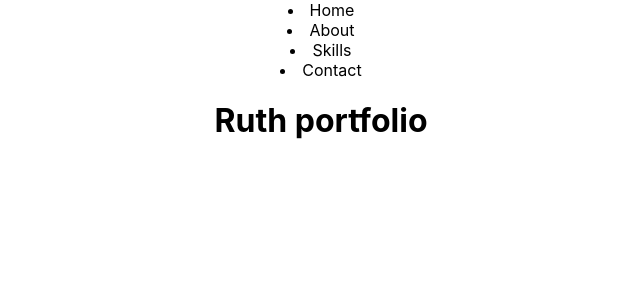
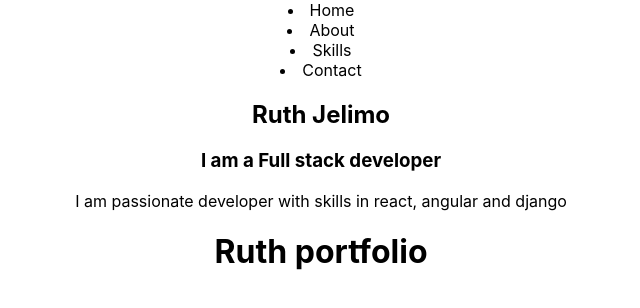
Before and after one commit to ruthjelimo/portfolio, a React (Create React App) app: page / in a window 1280 px wide. Shown: the top 308 px of the page, without its empty margins (319-959 px from the left). Built offline with nearby package versions, Linux system fonts and the light colour scheme.

Commit message:
added a component

```diff
--- a/src/App.js
+++ b/src/App.js
@@ -1,11 +1,13 @@
 
 import './App.css';
 import Navbar from './Navbar';
+import Home from './Home';
 
 function App() {
   return (
     <div className="App">
       <Navbar/>
+      <Home/>
       <div className="content">
         <h1>Ruth portfolio</h1>
       </div>
--- a/src/Home.js
+++ b/src/Home.js
@@ -0,0 +1,15 @@
+const Home = () => {
+    return (
+        <div className="home">
+            <h2>
+                Ruth Jelimo
+            </h2>
+            <h3>
+                I am a Full stack developer
+            </h3>
+            <p>I am passionate developer with skills in react, angular and django</p>
+        </div>
+     );
+}
+
+export default Home;
```
